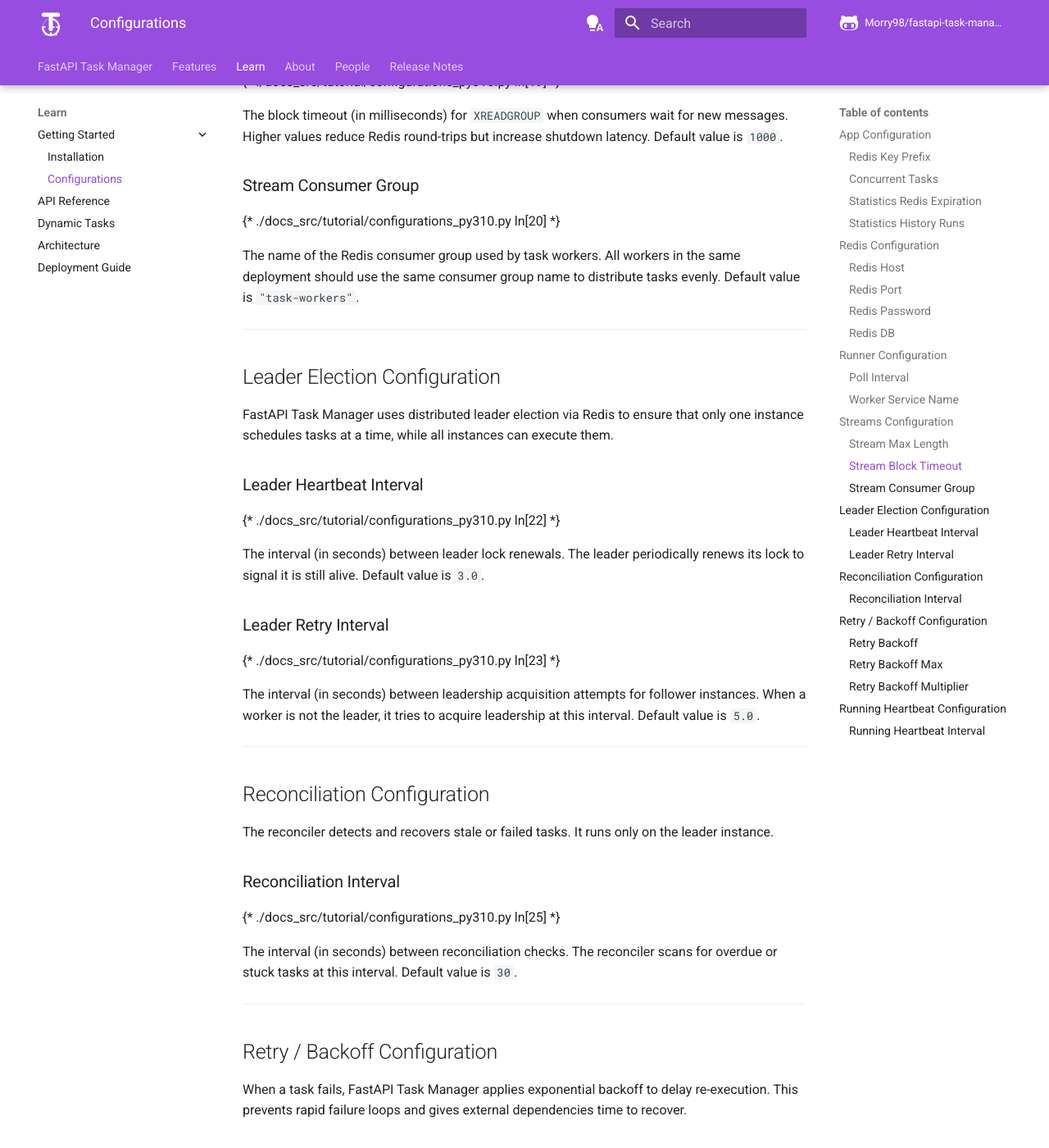
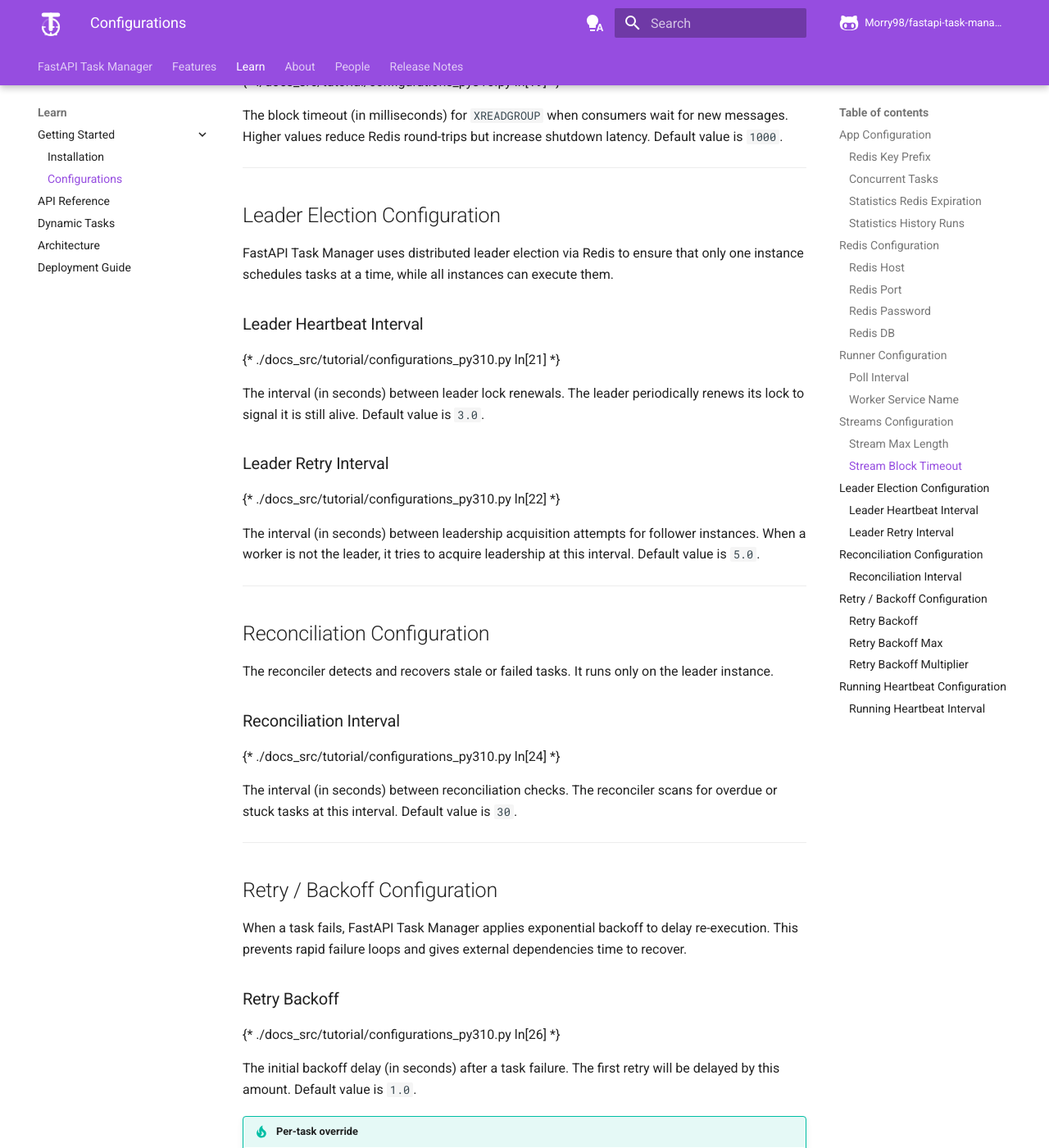
Before and after one commit to Morry98/fastapi-task-manager, an MkDocs documentation site: the page built from docs/docs/learn/getting_started/configurations.md, in a window 1280 px wide and 1400 px high, scrolled down 2786 px. Shown: the whole window at 82% size. Built offline with MkDocs 1.6.1 and Material for MkDocs 9.7.7, drawn with Linux system fonts in a browser that asks for light colours; comment, search, counter and statistics services are not loaded; some of the changed text lies outside the part shown.

Commit message:
Remove stream_consumer_group config option
Drop the `stream_consumer_group` setting from Config,
docs, tutorial source, and tests. Bump version to
1.0.0-rc.2

```diff
--- a/docs/docs/learn/getting_started/configurations.md
+++ b/docs/docs/learn/getting_started/configurations.md
@@ -95,12 +95,6 @@
 The block timeout (in milliseconds) for `XREADGROUP` when consumers wait for new messages. Higher values reduce Redis round-trips but increase shutdown latency.
 Default value is `1000`.
 
-### Stream Consumer Group
-{* ./docs_src/tutorial/configurations_py310.py ln[20] *}
-
-The name of the Redis consumer group used by task workers. All workers in the same deployment should use the same consumer group name to distribute tasks evenly.
-Default value is `"task-workers"`.
-
 ---
 
 ## Leader Election Configuration
@@ -108,13 +102,13 @@
 FastAPI Task Manager uses distributed leader election via Redis to ensure that only one instance schedules tasks at a time, while all instances can execute them.
 
 ### Leader Heartbeat Interval
-{* ./docs_src/tutorial/configurations_py310.py ln[22] *}
+{* ./docs_src/tutorial/configurations_py310.py ln[21] *}
 
 The interval (in seconds) between leader lock renewals. The leader periodically renews its lock to signal it is still alive.
 Default value is `3.0`.
 
 ### Leader Retry Interval
-{* ./docs_src/tutorial/configurations_py310.py ln[23] *}
+{* ./docs_src/tutorial/configurations_py310.py ln[22] *}
 
 The interval (in seconds) between leadership acquisition attempts for follower instances. When a worker is not the leader, it tries to acquire leadership at this interval.
 Default value is `5.0`.
@@ -126,7 +120,7 @@
 The reconciler detects and recovers stale or failed tasks. It runs only on the leader instance.
 
 ### Reconciliation Interval
-{* ./docs_src/tutorial/configurations_py310.py ln[25] *}
+{* ./docs_src/tutorial/configurations_py310.py ln[24] *}
 
 The interval (in seconds) between reconciliation checks. The reconciler scans for overdue or stuck tasks at this interval.
 Default value is `30`.
@@ -138,7 +132,7 @@
 When a task fails, FastAPI Task Manager applies exponential backoff to delay re-execution. This prevents rapid failure loops and gives external dependencies time to recover.
 
 ### Retry Backoff
-{* ./docs_src/tutorial/configurations_py310.py ln[27] *}
+{* ./docs_src/tutorial/configurations_py310.py ln[26] *}
 
 The initial backoff delay (in seconds) after a task failure. The first retry will be delayed by this amount.
 Default value is `1.0`.
--- a/pyproject.toml
+++ b/pyproject.toml
@@ -1,6 +1,6 @@
 [project]
 name = "fastapi-task-manager"
-version = "1.0.0-rc.1"
+version = "1.0.0-rc.2"
 description = "A task manager for Fastapi. Robust Scheduling, Distributed Safety"
 readme = "README.md"
 authors = [
```
Also changed, not shown: other parts of docs/docs/learn/getting_started/configurations.md (+3 -3 lines), 4 other files.
